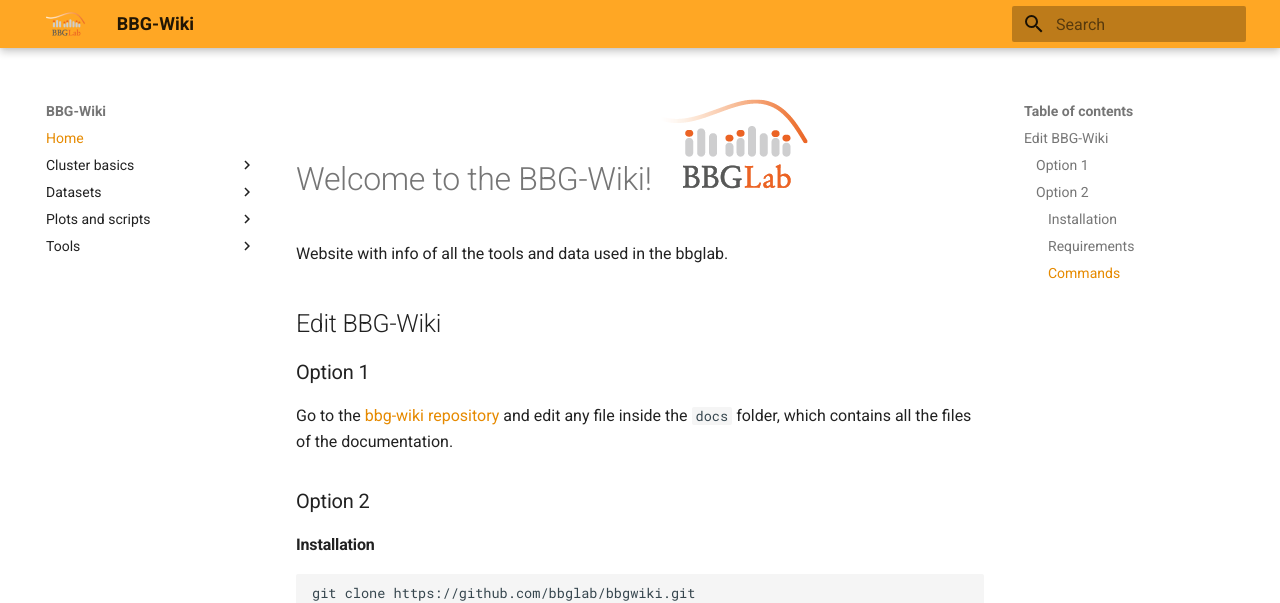
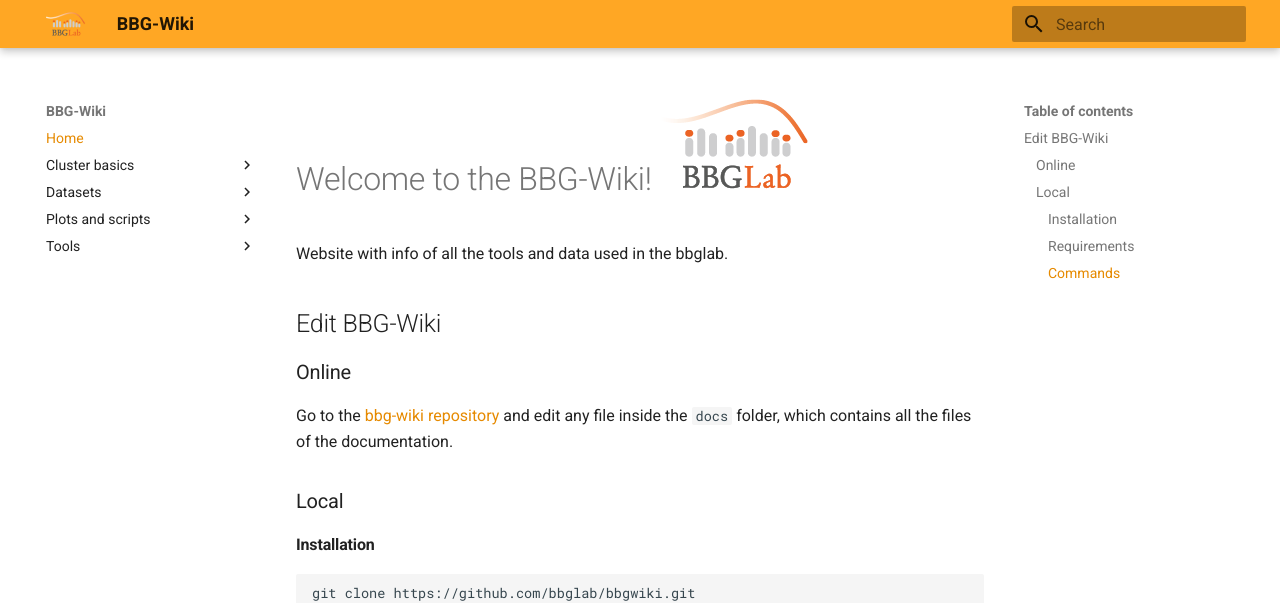
Before and after one commit to bbglab/bbgwiki, an MkDocs documentation site: the page built from docs/index.md, in a window 1280 px wide and 1112 px high. Shown: the top 603 px of the window. Built offline with MkDocs 1.6.1 and Material for MkDocs 9.7.7, drawn with Linux system fonts in a browser that asks for light colours.

Commit message:
Update homepage headers

````diff
--- a/docs/index.md
+++ b/docs/index.md
@@ -6,11 +6,11 @@ Website with info of all the tools and data used in the bbglab.
 
 ## Edit BBG-Wiki
 
-### Option 1
+### Online
 
 Go to the [bbg-wiki repository](https://github.com/bbglab/bbgwiki) and edit any file inside the `docs` folder, which contains all the files of the documentation.
 
-### Option 2
+### Local
 #### Installation
 
 ```bash
````
